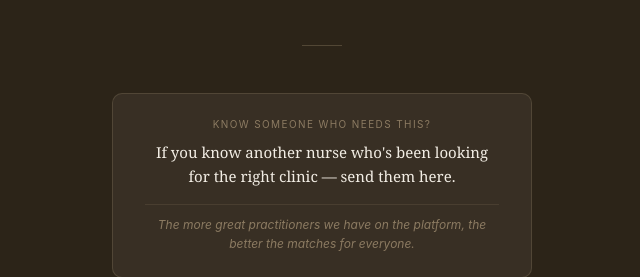
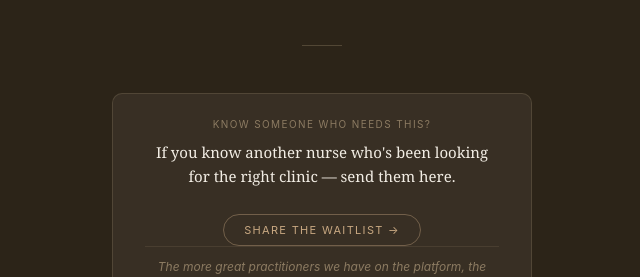
Before and after one commit to placedhealth/place-thankyou, a plain HTML site: page index.html in a window 1280 px wide. Shown: the part 523-800 px from the top of the page, without its empty margins (318-958 px from the left). Drawn offline with Linux system fonts and the light colour scheme.

Commit message:
Add files via upload

```diff
--- a/index.html
+++ b/index.html
@@ -172,6 +172,7 @@
   <div class="share-prompt">
     <p class="share-label">Know someone who needs this?</p>
     <p class="share-text">If you know another nurse who's been looking for the right clinic — send them here.</p>
+    <a href="https://tally.so/r/LZo961" target="_blank" style="display:inline-block;margin-top:10px;font-size:11px;letter-spacing:0.12em;text-transform:uppercase;color:var(--dune);border:0.5px solid rgba(200,168,130,0.4);border-radius:20px;padding:8px 20px;text-decoration:none;transition:background 0.2s;">Share the waitlist →</a>
     <p class="share-caption">The more great practitioners we have on the platform, the better the matches for everyone.</p>
   </div>
 
```
